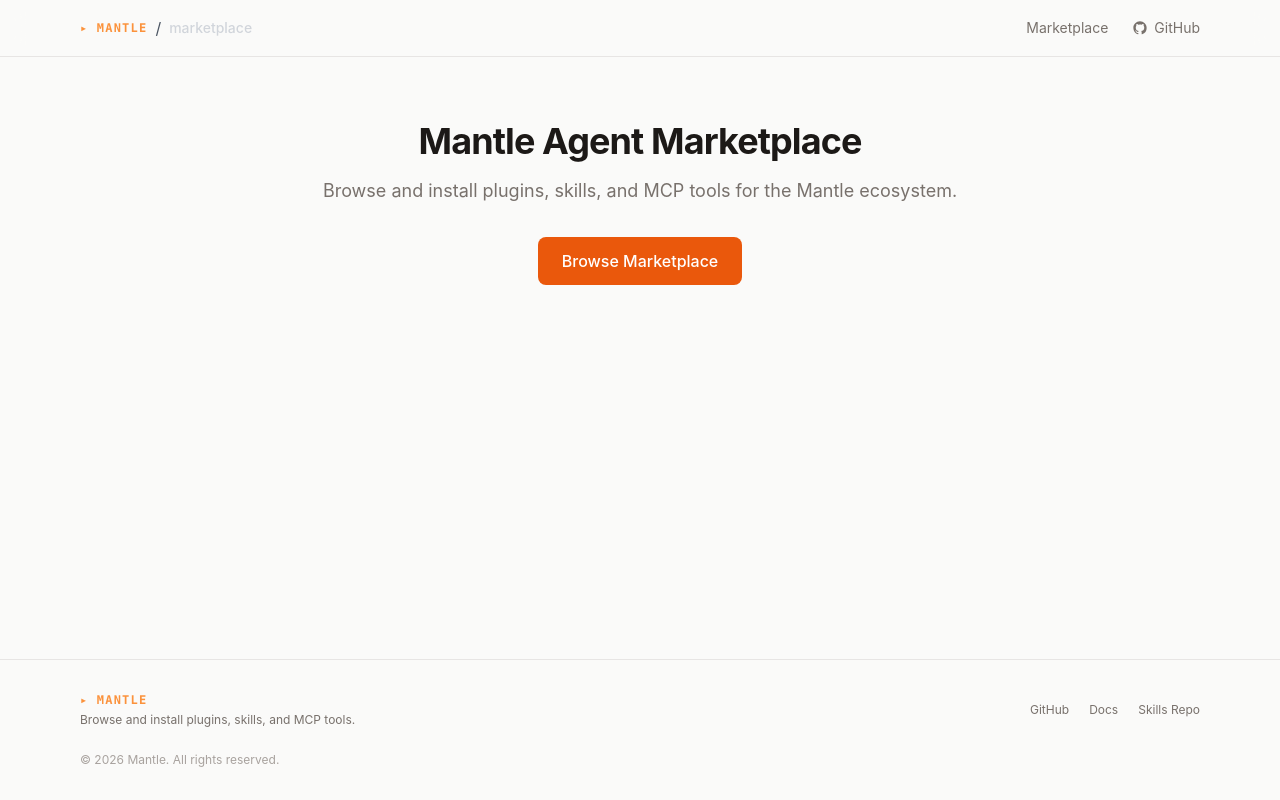
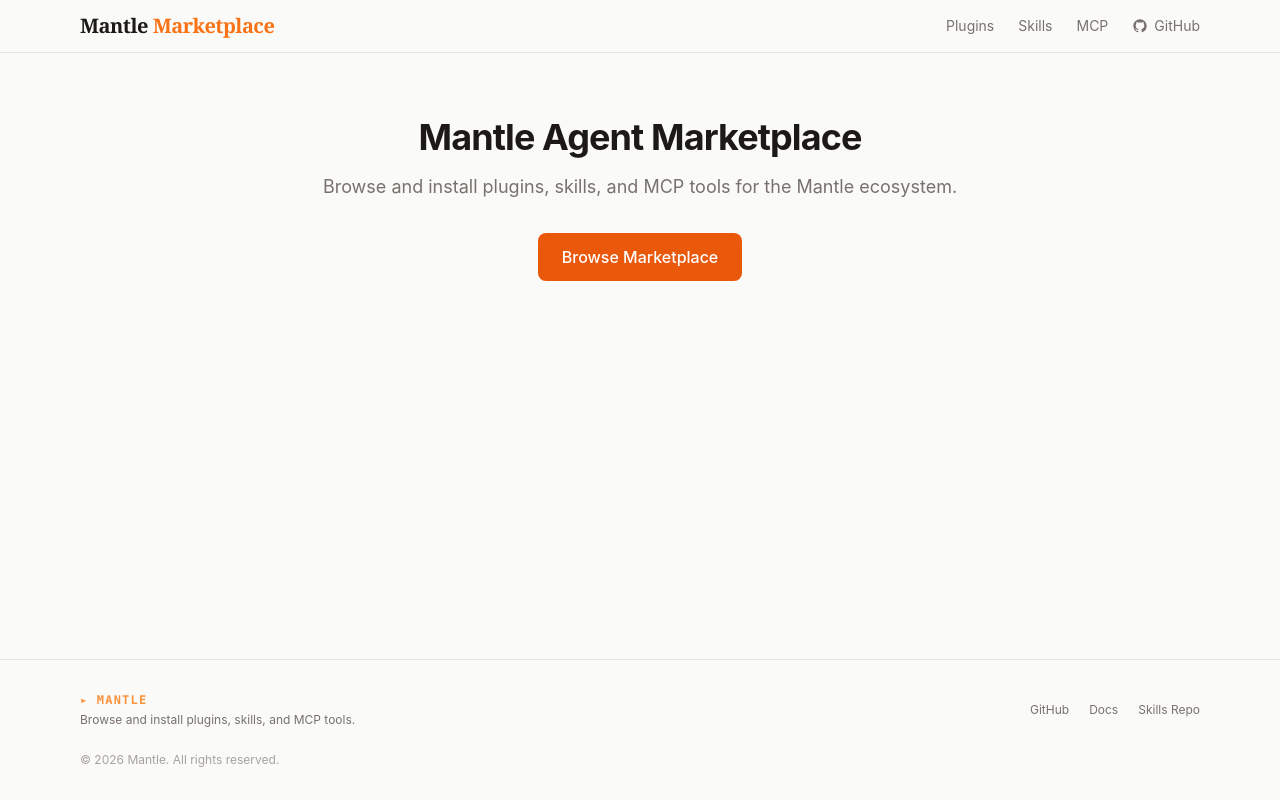
Before and after one commit to kyle-park-io/mantle-marketplace, a Next.js app: page / in a window 1280 px wide. Built offline with nearby package versions, Linux system fonts and the light colour scheme; a web font is replaced by a local one.

Commit message:
feat(header): redesign logo and nav links (#16)
Replace monospace logo with serif "Mantle Marketplace" wordmark.
Swap single Marketplace link for Plugins/Skills/MCP category links.
Update GitHub link to point to this repo.

```diff
--- a/src/components/header.tsx
+++ b/src/components/header.tsx
@@ -1,31 +1,42 @@
 import Link from 'next/link';
+import { DEFAULT_PLATFORM } from '@/lib/constants';
 
 export function Header() {
   return (
     <header className="sticky top-0 z-50 border-b border-stone-200 bg-stone-50/80 backdrop-blur-md">
-      <div className="mx-auto flex max-w-6xl items-center justify-between px-4 py-4">
+      <div className="mx-auto flex max-w-6xl items-center justify-between px-4 py-3">
         {/* Logo */}
         <Link
           href="/"
-          className="flex items-center gap-2 text-stone-900 transition-opacity hover:opacity-70"
+          className="text-stone-900 transition-opacity hover:opacity-70"
         >
-          <span className="font-mono text-xs font-semibold tracking-widest text-orange-400 uppercase">
-            ▸ mantle
+          <span className="font-serif text-xl font-semibold tracking-tight">
+            Mantle <span className="text-orange-500">Marketplace</span>
           </span>
-          <span className="text-gray-600">/</span>
-          <span className="text-sm font-medium text-gray-300">marketplace</span>
         </Link>
 
         {/* Nav */}
         <nav className="flex items-center gap-6">
           <Link
-            href="/mantle/plugins"
+            href={`/${DEFAULT_PLATFORM}/plugins`}
             className="text-sm text-stone-500 transition-colors hover:text-stone-900"
           >
-            Marketplace
+            Plugins
+          </Link>
+          <Link
+            href={`/${DEFAULT_PLATFORM}/skills`}
+            className="text-sm text-stone-500 transition-colors hover:text-stone-900"
+          >
+            Skills
+          </Link>
+          <Link
+            href={`/${DEFAULT_PLATFORM}/mcp`}
+            className="text-sm text-stone-500 transition-colors hover:text-stone-900"
+          >
+            MCP
           </Link>
           <a
-            href="https://github.com/mantle-xyz"
+            href="https://github.com/kyle-park-io/mantle-marketplace"
             target="_blank"
             rel="noopener noreferrer"
             className="flex items-center gap-1.5 text-sm text-stone-500 transition-colors hover:text-stone-900"
```
